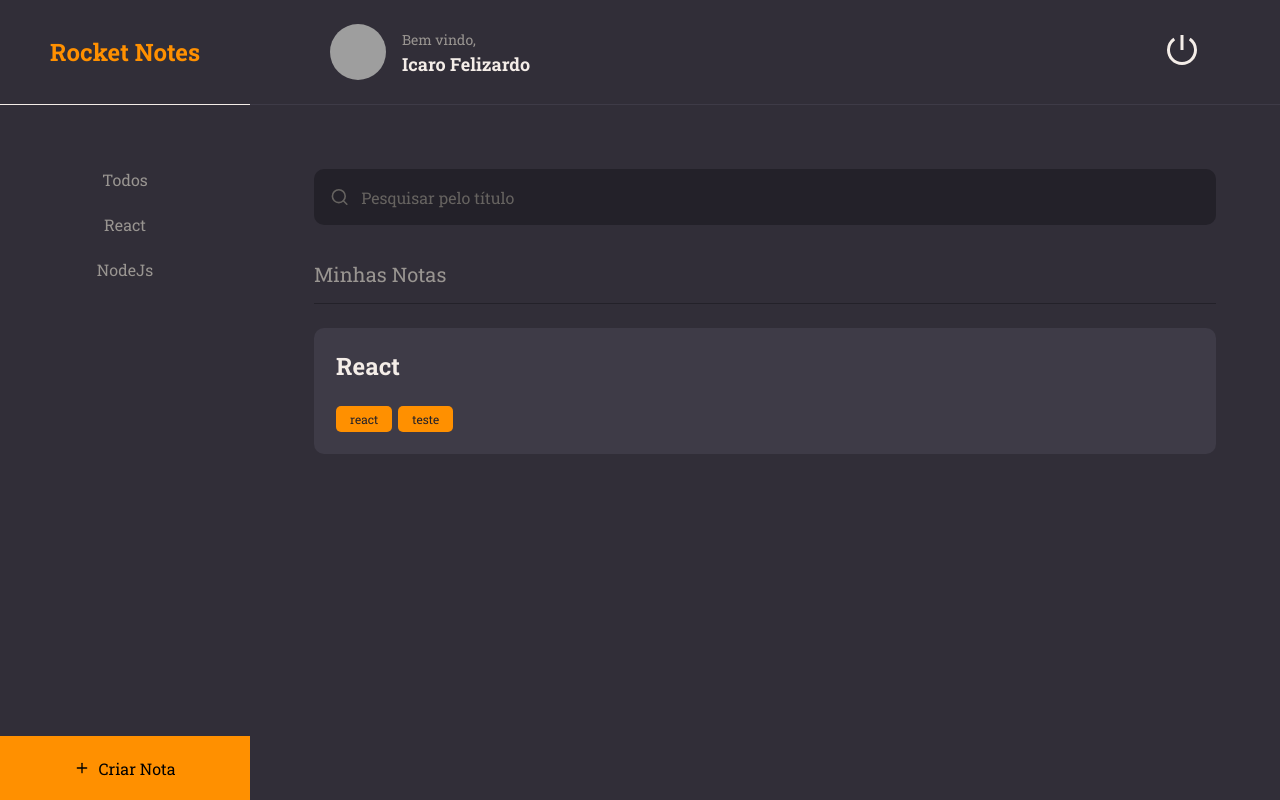
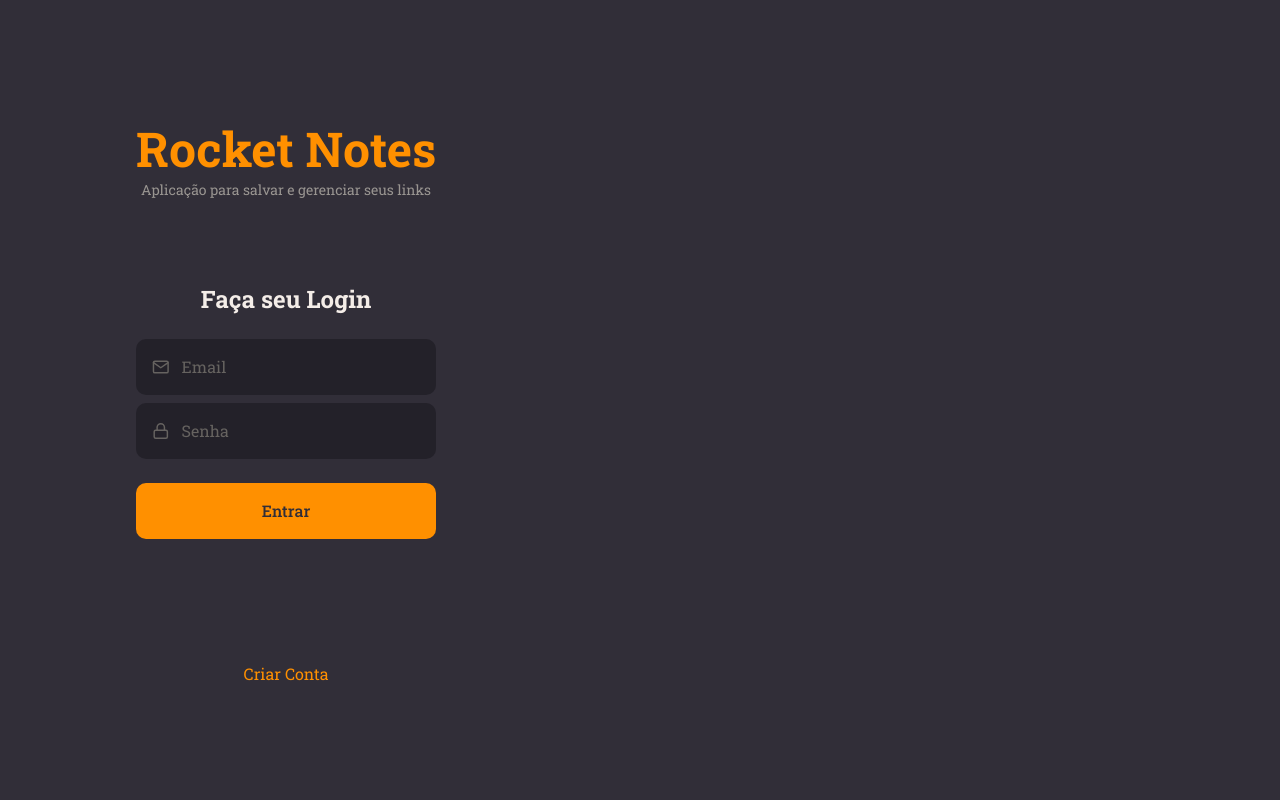
Before and after one commit to Icaro-Felizardo/FrontendReactExplorer, a React (Vite) app in the folder rocketnotes/: page / in a window 1280 px wide. Built offline with nearby package versions, Linux system fonts and the light colour scheme; grey boxes are pictures that could not be loaded.

Commit message:
Começo da criação da teal de login

```diff
--- a/rocketnotes/src/main.jsx
+++ b/rocketnotes/src/main.jsx
@@ -3,14 +3,14 @@
 import { ThemeProvider } from 'styled-components'
 import theme from './styles/theme'
 import GlobalStyles from './styles/global'
-import { Details } from './pages/Details'
+import { SignIn } from './pages/Signin'
 import { Home } from './pages/Home'
 
 ReactDOM.createRoot(document.getElementById('root')).render(
   <React.StrictMode>
     <ThemeProvider theme={ theme }>
       <GlobalStyles />
-      <Home />
+      <SignIn />
     </ThemeProvider>
   </React.StrictMode>
 )
--- /dev/null
+++ b/rocketnotes/src/pages/Signin/index.jsx
@@ -0,0 +1,33 @@
+import { Container, Form } from "./styles";
+import { FiLogIn, FiMail, FiLock } from "react-icons/fi";
+
+import { Input } from "../../components/Input";
+import { Button } from "../../components/Button";
+
+export function SignIn(){
+    return (
+        <Container>
+            <Form>
+                <h1>Rocket Notes</h1>
+                <p>Aplicação para salvar e gerenciar seus links</p>
+
+                <h2>Faça seu Login</h2>
+
+                <Input
+                placeholder = "Email"
+                type = "Text"
+                icon = {FiMail}
+                />
+                <Input
+                placeholder = "Senha"
+                type = "password"
+                icon = {FiLock}
+                />
+
+                <Button title={"Entrar"} />
+                <a href="#">Criar Conta</a>
+
+            </Form>
+        </Container>
+    )
+}
--- /dev/null
+++ b/rocketnotes/src/pages/Signin/styles.js
@@ -0,0 +1,41 @@
+import styled from "styled-components";
+
+export const Container = styled.div`
+    height: 100vh;
+
+    display: flex;
+    align-items: stretch;
+
+`;
+
+export const Form = styled.form`
+
+    padding: 0 136px;
+    display: flex;
+    flex-direction: column;
+    justify-content: center;
+    align-items: center;
+    text-align: center;
+
+    >h1{
+        font-size: 48px;
+        color: ${({ theme }) => theme.COLORS.ORANGE};
+    }
+
+    >h2{
+        font-size: 24px;
+        margin-top: 84px;
+        margin-bottom: 24px;
+
+    }
+
+    >p{
+        font-size: 14px;
+        color: ${({ theme }) => theme.COLORS.GRAY_100};
+    }
+
+    >a{
+        margin-top: 124px;
+        color: ${({ theme }) => theme.COLORS.ORANGE};
+    }
+`;
```
